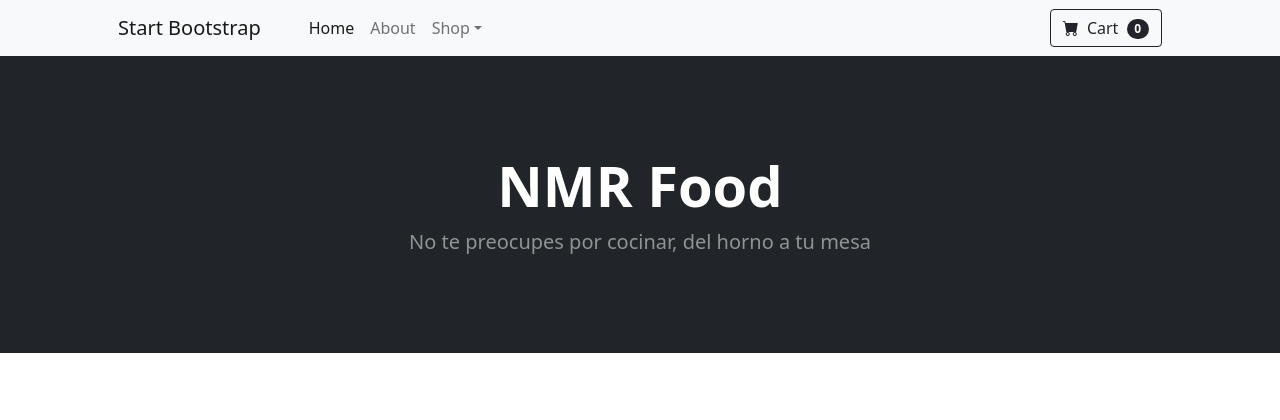
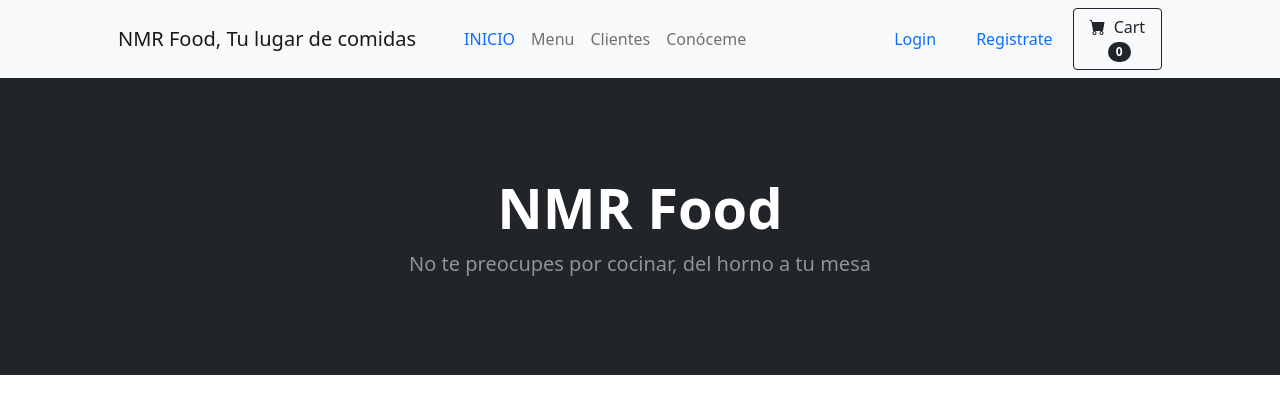
Before and after one commit to PatricioNoce/Proyecto_Grupo_5_NMR, a Django app: page /nmr_food/ in a window 1280 px wide. Shown: the top 420 px of the page. Run offline with Django 4.2, Linux system fonts and the light colour scheme; data that the repository does not hold is empty; some libraries are stand-ins or nearby versions.

Commit message:
agregue login y registro usuarios

```diff
--- a/NMR_Food/templates/NMR_Food/index.html
+++ b/NMR_Food/templates/NMR_Food/index.html
@@ -1,12 +1,13 @@
+{% load static %}
 <!DOCTYPE html>
 <html lang="en">
     <head>
-        {% load static %}
+
         <meta charset="utf-8" />
         <meta name="viewport" content="width=device-width, initial-scale=1, shrink-to-fit=no" />
         <meta name="description" content="" />
         <meta name="author" content="" />
-        <title>Shop Homepage - Start Bootstrap Template</title>
+        <title>NMR Food Venta de comida</title>
         <!-- Favicon-->
         <link rel="icon" type="image/x-icon" href="assets/favicon.ico" />
         <!-- Bootstrap icons-->
@@ -18,21 +19,54 @@
         <!-- Navigation-->
         <nav class="navbar navbar-expand-lg navbar-light bg-light">
             <div class="container px-4 px-lg-5">
-                <a class="navbar-brand" href="#!">Start Bootstrap</a>
+                <a class="navbar-brand" href="#!">NMR Food, Tu lugar de comidas</a>
                 <button class="navbar-toggler" type="button" data-bs-toggle="collapse" data-bs-target="#navbarSupportedContent" aria-controls="navbarSupportedContent" aria-expanded="false" aria-label="Toggle navigation"><span class="navbar-toggler-icon"></span></button>
                 <div class="collapse navbar-collapse" id="navbarSupportedContent">
                     <ul class="navbar-nav me-auto mb-2 mb-lg-0 ms-lg-4">
-                        <li class="nav-item"><a class="nav-link active" aria-current="page" href="#!">Home</a></li>
-                        <li class="nav-item"><a class="nav-link" href="#!">About</a></li>
-                        <li class="nav-item dropdown">
-                            <a class="nav-link dropdown-toggle" id="navbarDropdown" href="#" role="button" data-bs-toggle="dropdown" aria-expanded="false">Shop</a>
-                            <ul class="dropdown-menu" aria-labelledby="navbarDropdown">
-                                <li><a class="dropdown-item" href="#!">All Products</a></li>
-                                <li><hr class="dropdown-divider" /></li>
-                                <li><a class="dropdown-item" href="#!">Popular Items</a></li>
-                                <li><a class="dropdown-item" href="#!">New Arrivals</a></li>
-                            </ul>
+                        <li class="nav-item">
+                            <a class="nav-link" href="{% url 'home' %}"><span class="text-primary">INICIO</span></a>
                         </li>
+                        <li class="nav-item">
+                            <a class="nav-link" href="{% url 'menu-list' %}">Menu</a>
+                          </li>
+                          <li class="nav-item">
+                            <a class="nav-link" href="{% url 'cliente-list' %}">Clientes</a>
+                          </li>
+
+                          <li class="nav-item">
+                            <a class="nav-link" href="{% url 'acerca_de_mi' %}">Conóceme</a>
+                          </li>
+                          <div class="container"></div>
+                          <div class="container"></div>
+                          <div class="container"></div>
+                          <div class="container"></div>
+                          <div class="container"></div>
+                          {% if request.user.is_authenticated %}
+                          <div class="container">
+                          <li class="nav-item">
+                            <span class="text-light"> Hola <strong>{{request.user.name}}</strong>!</span>
+                          </li>
+                          </div>
+                          <div class="container">
+                            <!-- borre -->
+                          </div>
+                          <div class="container">
+                          <li class="nav-item">
+                            <a class="nav-link" href="{% url 'logout' %}"><span class="text-primary">Logout</span></a>
+                          </li>
+                          </div>
+                          {% else %}
+                          <div class="container">
+                          <li class="nav-item">
+                            <a class="nav-link" href="{% url 'login' %}"><span class="text-primary">Login</span></a>
+                          </li>
+                          </div>
+                          <div class="container">
+                          <li class="nav-item">
+                            <a class="nav-link" href="{% url 'registro' %}"><span class="text-primary">Registrate</span></a>
+                          </li>
+                          </div>
+                          {% endif %}
                     </ul>
                     <form class="d-flex">
                         <button class="btn btn-outline-dark" type="submit">
--- /dev/null
+++ b/NMR_Food/templates/NMR_Food/logout.html
@@ -0,0 +1,2 @@
+<h1>Logout</h1>
+<a href="{% url 'home' %}">ir al Inicio</a>
--- a/NMR_Food/views.py
+++ b/NMR_Food/views.py
@@ -1,10 +1,13 @@
 from tkinter import Menu
-from django.shortcuts import render
+from django.shortcuts import render, redirect
 from NMR_Food.models import Cliente, Configuracion, Menu, Informacion
 from django.views import View
-from NMR_Food.forms import ClienteForm, Buscar, BuscarMenu
-from django.views.generic import ListView, CreateView, DeleteView, UpdateView, DetailView
+from NMR_Food.forms import ClienteForm, Buscar, BuscarMenu, FormularioRegistroUsuario
+from django.views.generic import ListView, CreateView, DeleteView, UpdateView, DetailView, FormView, TemplateView
 from django.urls import reverse_lazy
+from django.contrib.auth.mixins import LoginRequiredMixin
+from django.contrib.auth.views import LoginView, LogoutView
+from django.contrib.auth import login
 
 
 def index(request):
@@ -147,3 +150,36 @@ class SearchPostByName(ListView):
     def get_queryset(self):
         cliente_nombre = self.request.GET.get('cliente-nombre')
         return Post.objects.filter(nombre__icontains=cliente_nombre)
+
+class Nmr_Login(LoginView):
+    template_name = 'NMR_Food/login.html'
+    fields = '__all__'
+    redirect_autheticated_user = True
+    success_url = reverse_lazy('home')
+
+    def get_success_url(self):
+        return reverse_lazy('home')
+
+class RegistroPagina(FormView):
+    template_name = 'NMR_Food/registro.html'
+    form_class = FormularioRegistroUsuario
+    redirect_autheticated_user = True
+    success_url = reverse_lazy('home')
+
+    def form_valid(self, form):
+        user = form.save()
+        if user is not None:
+            login(self.request, user)
+        return super(RegistroPagina, self).form_valid(form)
+
+    def get(self, *args, **kwargs):
+        if self.request.user.is_authenticated:
+            return redirect('home')
+        return super(RegistroPagina, self).get(*args, **kwargs)
+
+class Nmr_Logout(LogoutView):
+    template_name = 'NMR_Food/logout.html'
+
+
+class HomeView(LoginRequiredMixin, TemplateView):
+    template_name = 'NMR_Food/index.html'
--- a/Proyecto_final/settings.py
+++ b/Proyecto_final/settings.py
@@ -122,3 +122,5 @@ STATIC_URL = 'static/'
 # https://docs.djangoproject.com/en/4.1/ref/settings/#default-auto-field
 
 DEFAULT_AUTO_FIELD = 'django.db.models.BigAutoField'
+
+LOGIN_URL = '/login/'
--- a/Proyecto_final/urls.py
+++ b/Proyecto_final/urls.py
@@ -18,7 +18,8 @@ from django.contrib import admin
 from django.urls import path
 from NMR_Food.views import (AltaCliente, BuscarCliente, DeleteCliente, mostrar_clientes, index, mostrar_menu,
                             about, BuscarMenu, ListMenu, CreateMenu, DeleteMenu, UpdateMenu, DetailMenu,
-                            ListCliente, CreateCliente, DeleteCliente, UpdateCliente, DetailCliente )
+                            ListCliente, CreateCliente, DeleteCliente, UpdateCliente, DetailCliente,
+                            HomeView, Nmr_Login, Nmr_Logout, RegistroPagina )
 
 urlpatterns = [
     path('admin/', admin.site.urls),
@@ -28,7 +29,7 @@ urlpatterns = [
     path('mis-clientes/', mostrar_clientes),
     path('menu/', mostrar_menu),
     path('menu-buscar/', BuscarMenu.as_view()),
-    path('about/', about),
+    path('about/', about, name='acerca_de_mi'),
     path('panel-menu/', ListMenu.as_view(), name="menu-list"),
     path('panel-menu/crear', CreateMenu.as_view(), name='menu-create'),
     path('panel-menu/<int:pk>/borrar', DeleteMenu.as_view(), name='menu-delete'),
@@ -39,4 +40,8 @@ urlpatterns = [
     path('panel-cliente/<int:pk>/borrar', DeleteCliente.as_view(), name="cliente-delete"),
     path('panel-cliente/<int:pk>/actualizar', UpdateCliente.as_view(), name="cliente-update"),
     path('panel-cliente/<int:pk>/detail', DetailCliente.as_view(), name="cliente-detail"),
+    path('home', HomeView.as_view(), name='home'),
+    path('login/', Nmr_Login.as_view(), name="login"),
+    path('logout/', Nmr_Logout.as_view(), name="logout"),
+    path('registro/', RegistroPagina.as_view(), name='registro'),
 ]
```
Also changed, not shown: other parts of NMR_Food/templates/NMR_Food/index.html (+3 -0 lines), NMR_Food/forms.py (+16 -0 lines), NMR_Food/templates/NMR_Food/home.html (added, +140 -0 lines), NMR_Food/templates/NMR_Food/login.html (added, +55 -0 lines), NMR_Food/templates/NMR_Food/registro.html (added, +27 -0 lines).
